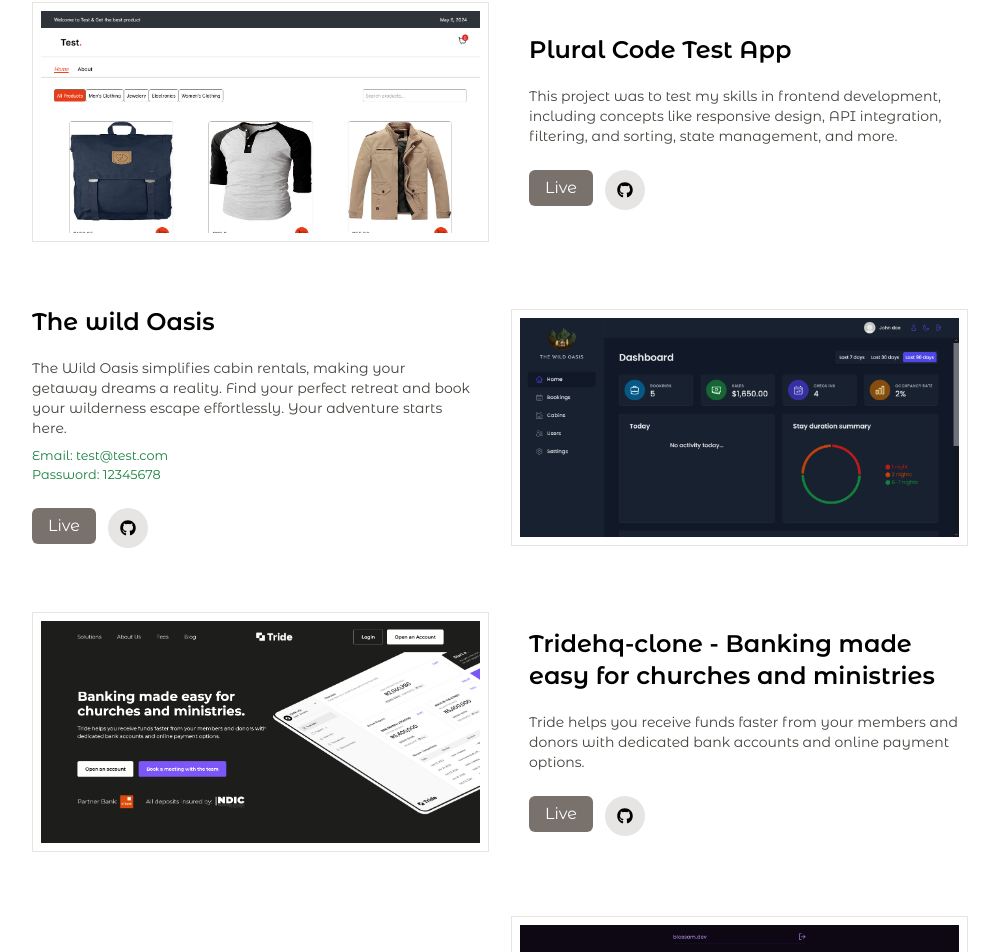
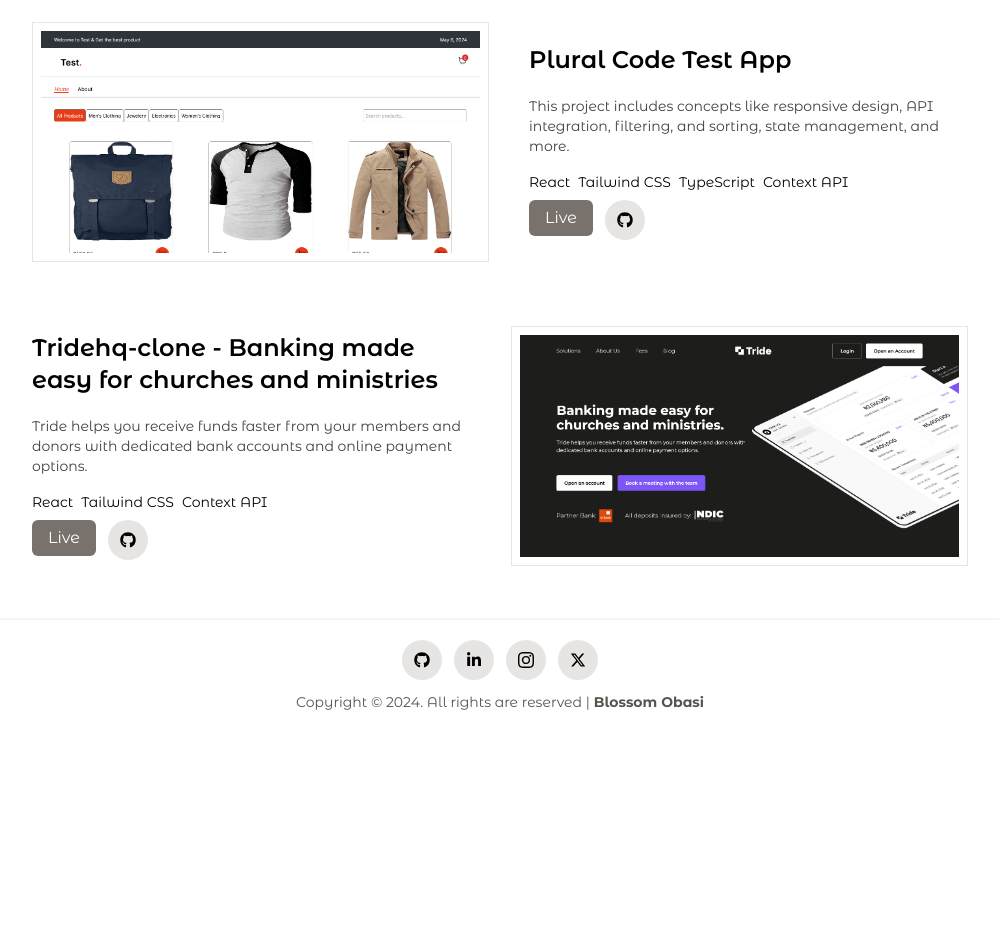
Before and after one commit to blossomobasi/blossoms-portfolio, a Next.js app: page /projects in a window 1280 px wide. Shown: the part 784-1736 px from the top of the page, without its empty margins (140-1139 px from the left). After the commit the page ends 1516 px from the top, so only its background shows below. Built offline with nearby package versions, Linux system fonts and the light colour scheme.

Commit message:
Add stack to project data

```diff
--- a/src/data/projects.ts
+++ b/src/data/projects.ts
@@ -6,6 +6,7 @@
     development?: boolean;
     collaboration?: boolean;
     content: string;
+    stacks?: string[];
     githubLink: string;
     credentials?: { email: string; password: string };
 }
@@ -23,63 +24,45 @@
 
 export const projects: IProjects[] = [
     createProject({
+        href: "https://sesto-elemento.vercel.app/",
+        src: "/images/sesto_elemento.png",
+        alt: "Sesto Elemento Project",
+        title: "Sesto Elemento - Empowering Success in projects and Operation",
+        content:
+            "Indigenous oil and gas project and operational support servicing company, purposed to provide best-in-class services in markets across Africa and other regions.",
+        stacks: ["React", "Next.js", "Tailwind CSS", "TypeScript"],
+        githubLink: "https://github.com/blossomobasi/sesto-elemento",
+    }),
+    createProject({
         href: "https://www.chowgoo.com/",
         src: "/images/chowgoo.png",
         alt: "Chowgoo Project",
         title: "CHOWGOO - where speed meets satisfaction",
         development: true,
         collaboration: true,
+        stacks: ["React", "Next.js", "Tailwind CSS", "TypeScript", "React Query"],
         content:
             "Chowgoo is a website that empowers users to set the pace in delivering food, ensuring that every order reaches its destination with unparalleled speed and efficiency.",
         githubLink: "https://github.com/blossomobasi/chow-frontend",
-    }),
-    createProject({
-        href: "https://sesto-elemento.vercel.app/",
-        src: "/images/sesto_elemento.png",
-        alt: "Sesto Elemento Project",
-        title: "Sesto Elemento - Empowering Success in projects and Operation",
-        content:
-            "Indigenous oil and gas project and operational support servicing company, purposed to provide best-in-class services in markets across Africa and other regions.",
-        githubLink: "https://github.com/blossomobasi/sesto-elemento",
     }),
     createProject({
         href: "https://pluralcode-test-app.vercel.app/",
         src: "/images/pluralcode-test-project.png",
         alt: "Plural Code Test Project",
         title: "Plural Code Test App",
+        stacks: ["React", "Tailwind CSS", "TypeScript", "Context API"],
         content:
-            "This project was to test my skills in frontend development, including concepts like responsive design, API integration, filtering, and sorting, state management, and more.",
+            "This project includes concepts like responsive design, API integration, filtering, and sorting, state management, and more.",
         githubLink: "https://github.com/blossomobasi/pluralcode-test-app",
-    }),
-    createProject({
-        href: "https://the-wild-oasis-dev-b.vercel.app/",
-        src: "/images/the-wild-oasis.png",
-        alt: "The wild oasis Project",
-        title: "The wild Oasis",
-        content:
-            "The Wild Oasis simplifies cabin rentals, making your getaway dreams a reality. Find your perfect retreat and book your wilderness escape effortlessly. Your adventure starts here.",
-        githubLink: "https://github.com/blossomobasi/the-wild-oasis",
-        credentials: {
-            email: "test@test.com",
-            password: "12345678",
-        },
     }),
     createProject({
         href: "https://tridehq-clone.vercel.app/",
         src: "/images/tridehq-clone.png",
         alt: "Tridehq clone Project",
         title: "Tridehq-clone - Banking made easy for churches and ministries",
+        stacks: ["React", "Tailwind CSS", "Context API"],
         content:
             "Tride helps you receive funds faster from your members and donors with dedicated bank accounts and online payment options.",
         githubLink: "https://github.com/blossomobasi/tridehq-clone",
     }),
-    createProject({
-        href: "https://todo-frontend-woad.vercel.app/",
-        src: "/images/todo-project.png",
-        alt: "Todo Project",
-        title: "Todo App",
-        content:
-            "A simple todo app that allows users to create, update and delete tasks. It also allows users to mark tasks as completed, set reminder and so on. It has an authentication system that allows users to sign up and login.",
-        githubLink: "https://github.com/blossomobasi/todo-frontend",
-    }),
 ];
```
